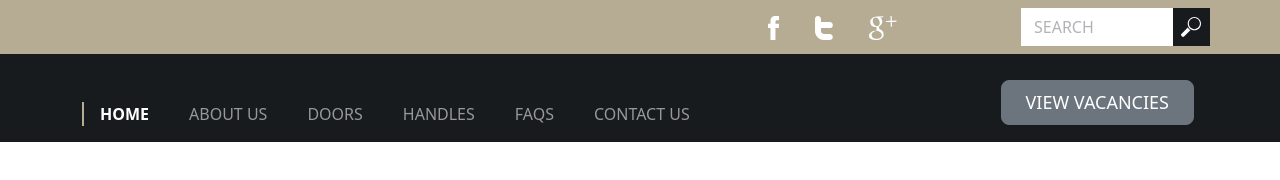
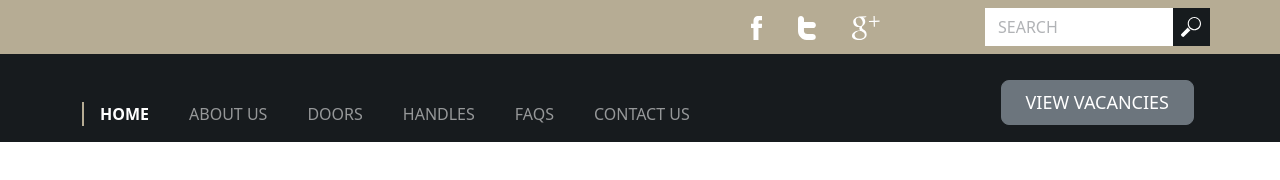
Before and after one commit to samlmcewan/door-store, a plain HTML site: page index.html in a window 1280 px wide. Drawn offline with Linux system fonts and the light colour scheme.

Commit message:
Search alignment desktop

```diff
--- a/index.html
+++ b/index.html
@@ -24,9 +24,9 @@
             <!-- Top Bar  -->
         <div class="container-fluid top-bar py-2 order-2 order-lg-1">
             <div class="container">
-                <div class="row justify-content-between justify-content-lg-end">
+                <div class="row justify-content-between justify-content-lg-end align-items-center">
                     <!-- Social Logos  -->
-                    <div class="col-4 d-flex align-items-center justify-content-lg-end ps-0">
+                    <div class="col-4 col-lg-3 col-xl-2 d-flex align-items-center justify-content-lg-end ps-0 d-none d-lg-block">
                         <div class="social-logos">
                             <svg class="px-2 ps-0 px-md-3" id="Layer_2" xmlns="http://www.w3.org/2000/svg" viewBox="0 0 4.93 10.56"><g id="Layer_1-2"><path d="M3.28,10.56H1.09v-5.28H0v-1.82h1.09v-1.09C1.09.88,1.71,0,3.46,0h1.46v1.82h-.91c-.68,0-.73.26-.73.73v.91h1.65l-.19,1.82h-1.46v5.28" style="fill:#fff; fill-rule:evenodd; stroke-width:0px;"/></g></svg>
                             <svg class="px-2 px-md-3" id="Layer_21" xmlns="http://www.w3.org/2000/svg" viewBox="0 0 7.87 10.56"><g id="Layer_1-21"><path d="M7.83,9.25c0,.37-.13.69-.39.95-.32.26-.76.35-1.27.34-.77,0-2.01.11-3.23-.13-.45-.09-1.08-.47-1.33-.65-.96-.67-1.6-1.84-1.6-3.06V1.34C.02.53.58.01,1.29,0c.37,0,.68.13.95.39.26.26.4.58.4.95v1.34h3.81c1.81,0,1.96,2.62,0,2.62h-3.83v1.39c.17,1.09.98,1.24,1.83,1.19.73.04,1.51.02,1.69.02.94-.12,1.65.33,1.69,1.34" style="fill:#fff; fill-rule:evenodd; stroke-width:0px;"/></g></svg>
@@ -35,7 +35,7 @@
                     </div>
                     <!-- End Social Logos  -->
                     <!-- Search Bar  -->
-                    <div class="col-8 col-md-4 col-lg-4 col-xl-3 pe-0 ps-xl-5">
+                    <div class="col-8 col-md-4 col-lg-4 col-xl-3 pe-0">
                         <form action="/search/" method="get" id="search">
                             <div class="form-group controls d-flex flex-row justify-content-between align-items-center ps-lg-5">
                                 <input type="text" class="form-control" placeholder="SEARCH" name="query" />
```
